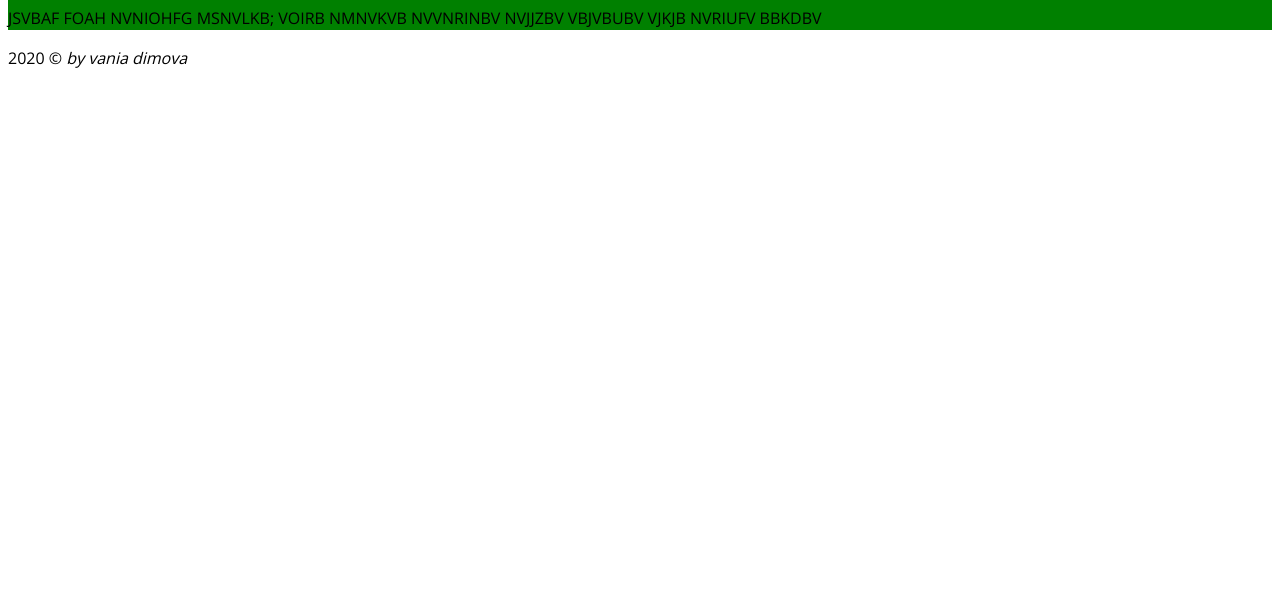
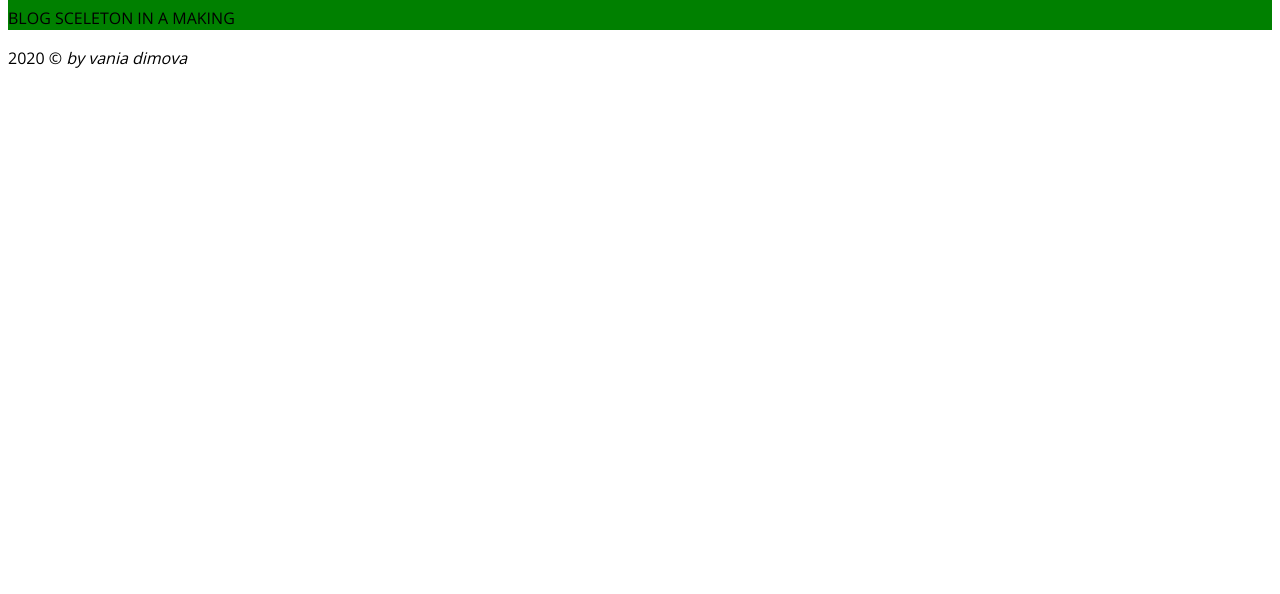
Before and after one commit to vaniadimova/Gatsby-products, a Gatsby site: page /blog in a window 1280 px wide. Shown: the part 206-800 px from the top of the page. Built offline with nearby package versions, Linux system fonts and the light colour scheme; Gatsby itself is replaced by a stand-in of ours.

Commit message:
Update blog.js

```diff
--- a/src/pages/blog.js
+++ b/src/pages/blog.js
@@ -8,9 +8,7 @@ const blog = () => {
         <Layout>
             <div className={styles.page}>
             <h1>Blog Page</h1>
-            <p className={styles.text}>jsvbaf foah nvniohfg msnvlkb;
-                VOIrb nmnvkvb nvvnrinbv nvjjzbv vbjvbubv
-                vjkjb nvriufv bbkdbv </p>
+            <p className={styles.text}>Blog Sceleton in a making </p>
                 </div>
         </Layout>
     )
```
